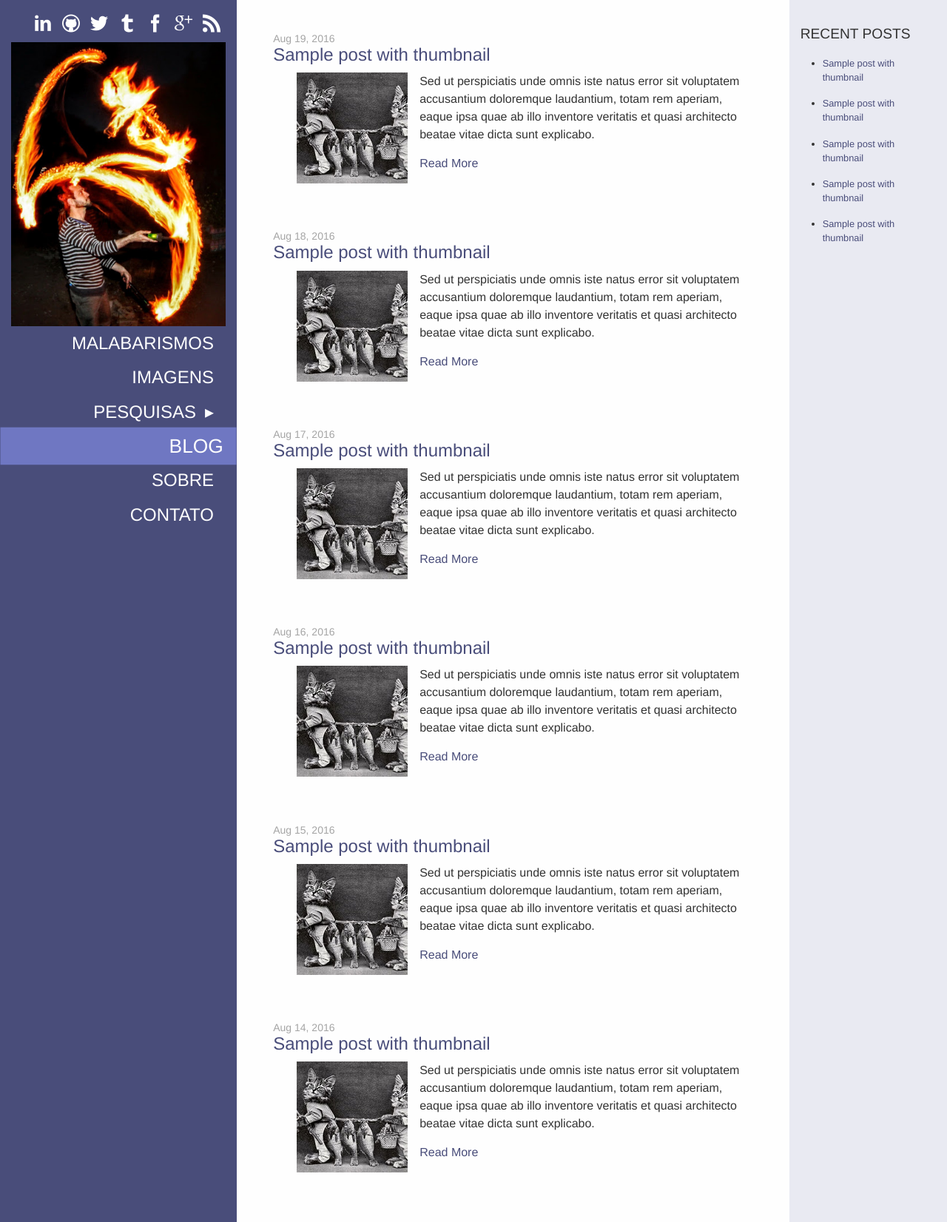
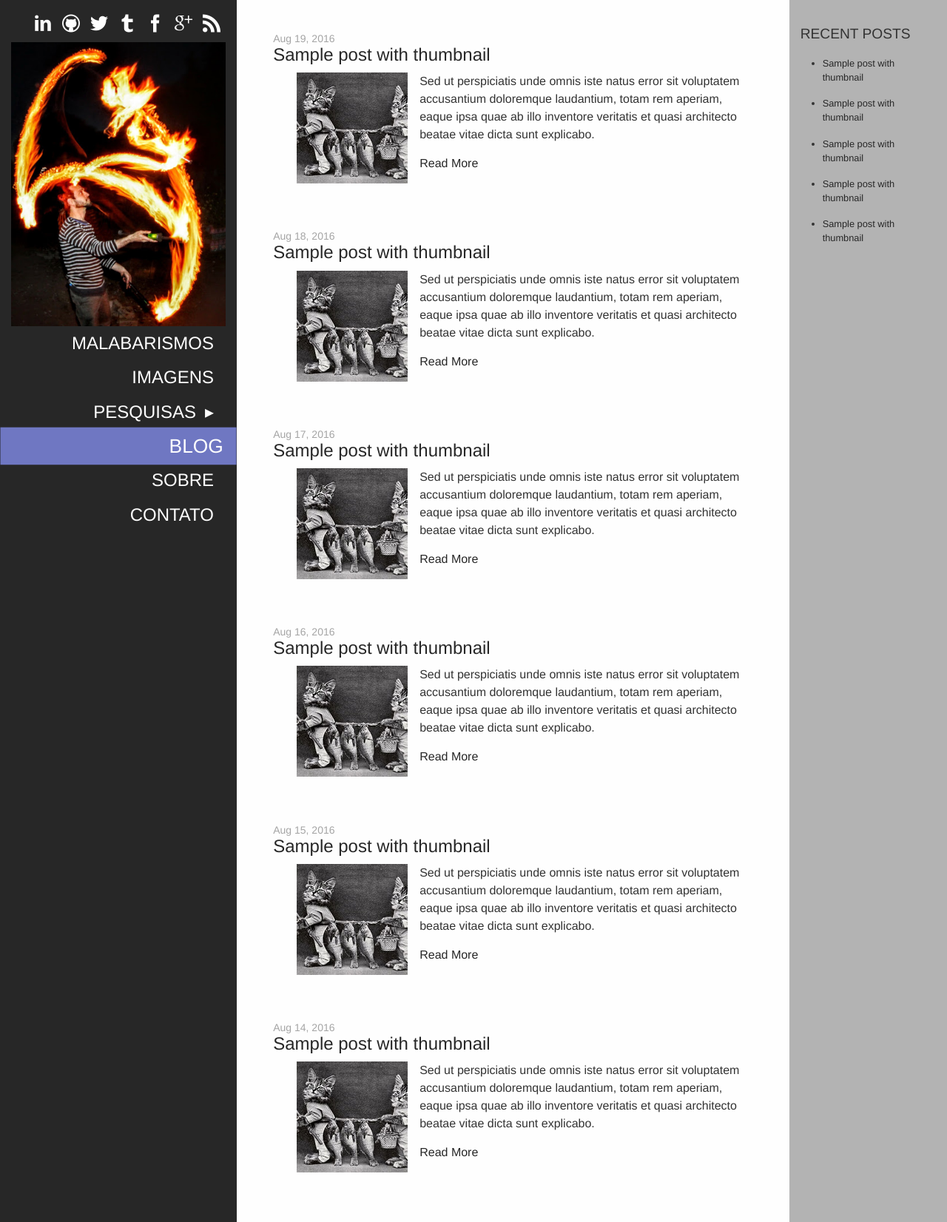
Before and after one commit to lsrdg/eliasrodrigo.com, a Jekyll site: the page built from _pages/blog.md, in a window 1280 px wide. Shown: the whole page at 74% size. Built offline with Jekyll 4.4.1, drawn with Linux system fonts in a browser that asks for light colours.

Commit message:
Update _variables.scss

```diff
--- a/_sass/_variables.scss
+++ b/_sass/_variables.scss
@@ -1,5 +1,5 @@
 // Base Colors
-$primary-color: #494d7a;
+$primary-color: #272727;
 $secondary-color: #aaa;
 $complimentary-color: #fefefe;
 $body-bg: #f3f3f2;
```
